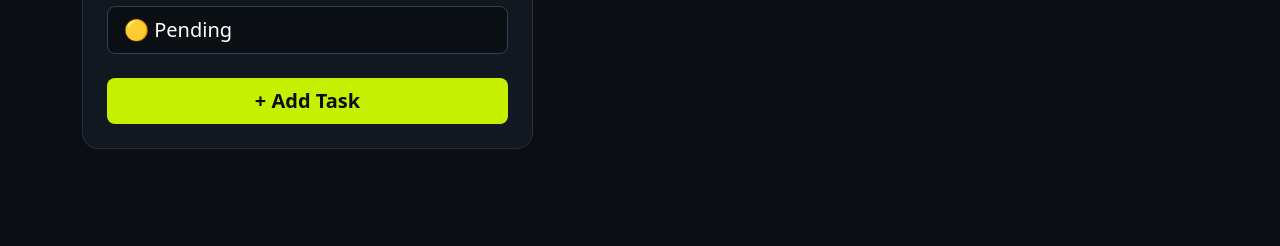
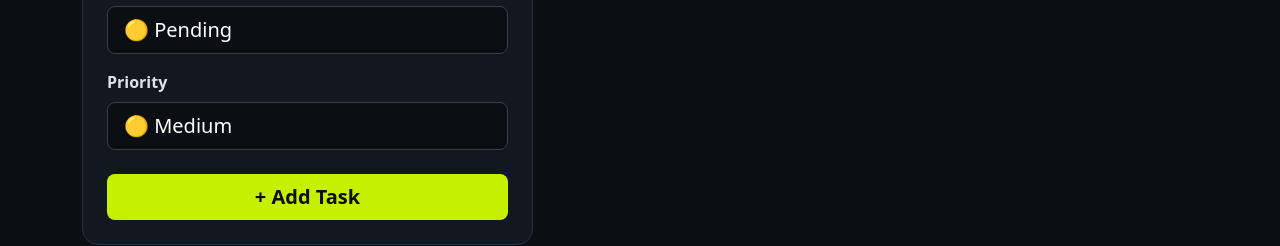
Before and after one commit to AleksandarNedic/task-manager-v2, a Next.js app: page /tasks in a window 1280 px wide. Shown: the part 530-776 px from the top of the page. Built offline with nearby package versions, Linux system fonts and the light colour scheme; no server answers; the database is empty; sample sign-in values are in the browser's storage.

Commit message:
add task priority

```diff
--- a/app/(auth)/tasks/page.tsx
+++ b/app/(auth)/tasks/page.tsx
@@ -12,6 +12,7 @@ import TaskForm from "../../components/TaskForm";
 import TaskHeader from "../../components/TaskHeader";
 
 type TaskStatus = "pending" | "completed" | "in-progress";
+type TaskPriority = "low" | "medium" | "high";
 
 export default function TasksPage() {
   const router = useRouter();
@@ -20,6 +21,7 @@ export default function TasksPage() {
   const [saving, setSaving] = useState(false);
   const [taskToDelete, setTaskToDelete] = useState<string | null>(null);
   const [status, setStatus] = useState<TaskStatus>("pending");
+  const [priority, setPriority] = useState<TaskPriority>("medium");
 
   const {
     setTask,
@@ -54,6 +56,7 @@ export default function TasksPage() {
     setTask(selectedTask.task);
     setDescription(selectedTask.description);
     setStatus(selectedTask.status);
+    setPriority(selectedTask.priority ?? "medium");
   };
 
   const handleCancelEdit = () => {
@@ -62,6 +65,7 @@ export default function TasksPage() {
     setTask("");
     setDescription("");
     setStatus("pending");
+    setPriority("medium");
   };
 
   const handleDelete = (id: string) => {
@@ -92,7 +96,13 @@ export default function TasksPage() {
     setSaving(true);
 
     if (editingId) {
-      const success = await editTask(editingId, task, description, status);
+      const success = await editTask(
+        editingId,
+        task,
+        description,
+        status,
+        priority,
+      );
 
       if (!success) {
         setSaving(false);
@@ -103,6 +113,7 @@ export default function TasksPage() {
       setTask("");
       setDescription("");
       setStatus("pending");
+      setPriority("medium");
 
       await getTasks();
       setSaving(false);
@@ -143,6 +154,8 @@ export default function TasksPage() {
             setDescription={setDescription}
             status={status}
             setStatus={setStatus}
+            priority={priority}
+            setPriority={setPriority}
             error={error}
             saving={saving}
             editingId={editingId}
--- a/app/components/TaskCard.tsx
+++ b/app/components/TaskCard.tsx
@@ -1,4 +1,5 @@
 type TaskStatus = "pending" | "completed" | "in-progress";
+type TaskPriority = "low" | "medium" | "high";
 
 type TaskCardProps = {
   item: {
@@ -6,6 +7,7 @@ type TaskCardProps = {
     task: string;
     description: string;
     status: TaskStatus;
+    priority?: TaskPriority;
   };
   editingId: string | null;
   onEdit: (id: string) => void;
@@ -38,7 +40,28 @@ export default function TaskCard({
     },
   };
 
+  const priorityStyles = {
+    low: {
+      background: "#16351f",
+      color: "#4ade80",
+      text: "🟢 Low",
+    },
+    medium: {
+      background: "#3d3212",
+      color: "#f5c542",
+      text: "🟡 Medium",
+    },
+    high: {
+      background: "#3b1717",
+      color: "#ff6b6b",
+      text: "🔴 High",
+    },
+  };
+
   const currentStatus = statusStyles[item.status];
+  const currentPriority = item.priority
+    ? priorityStyles[item.priority]
+    : priorityStyles.medium;
 
   return (
     <div
@@ -63,6 +86,7 @@ export default function TaskCard({
             {item.description}
           </p>
 
+          <div className="d-flex flex-wrap gap-2">
             <span
               className="badge rounded-pill"
               style={{
@@ -73,6 +97,18 @@ export default function TaskCard({
             >
               {currentStatus.text}
             </span>
+
+            <span
+              className="badge rounded-pill"
+              style={{
+                background: currentPriority.background,
+                color: currentPriority.color,
+                fontWeight: 600,
+              }}
+            >
+              {currentPriority.text}
+            </span>
+          </div>
         </div>
 
         <div className="d-flex gap-2">
--- a/app/components/TaskForm.tsx
+++ b/app/components/TaskForm.tsx
@@ -1,4 +1,5 @@
 type TaskStatus = "pending" | "completed" | "in-progress";
+type TaskPriority = "low" | "medium" | "high";
 
 type TaskFormProps = {
   task: string;
@@ -7,6 +8,8 @@ type TaskFormProps = {
   setDescription: (value: string) => void;
   status: TaskStatus;
   setStatus: (value: TaskStatus) => void;
+  priority: TaskPriority;
+  setPriority: (value: TaskPriority) => void;
   error: string;
   saving: boolean;
   editingId: string | null;
@@ -20,6 +23,8 @@ export default function TaskForm({
   setDescription,
   status,
   setStatus,
+  priority,
+  setPriority,
   error,
   saving,
   editingId,
@@ -87,7 +92,7 @@ export default function TaskForm({
             />
           </div>
 
-          <div className="mb-4">
+          <div className="mb-3">
             <label
               htmlFor="status"
               className="form-label fw-semibold"
@@ -110,6 +115,32 @@ export default function TaskForm({
               <option value="pending">🟡 Pending</option>
               <option value="in-progress">🔵 In Progress</option>
               <option value="completed">🟢 Completed</option>
+            </select>
+          </div>
+
+          <div className="mb-4">
+            <label
+              htmlFor="priority"
+              className="form-label fw-semibold"
+              style={{ color: "#dce2e8" }}
+            >
+              Priority
+            </label>
+
+            <select
+              value={priority}
+              onChange={(e) => setPriority(e.target.value as TaskPriority)}
+              id="priority"
+              className="form-select form-select-lg"
+              style={{
+                background: "#0b0f14",
+                border: "1px solid #344150",
+                color: "#ffffff",
+              }}
+            >
+              <option value="low">🟢 Low</option>
+              <option value="medium">🟡 Medium</option>
+              <option value="high">🔴 High</option>
             </select>
           </div>
 
```
Lines whose indentation alone changed are shown as unchanged.
